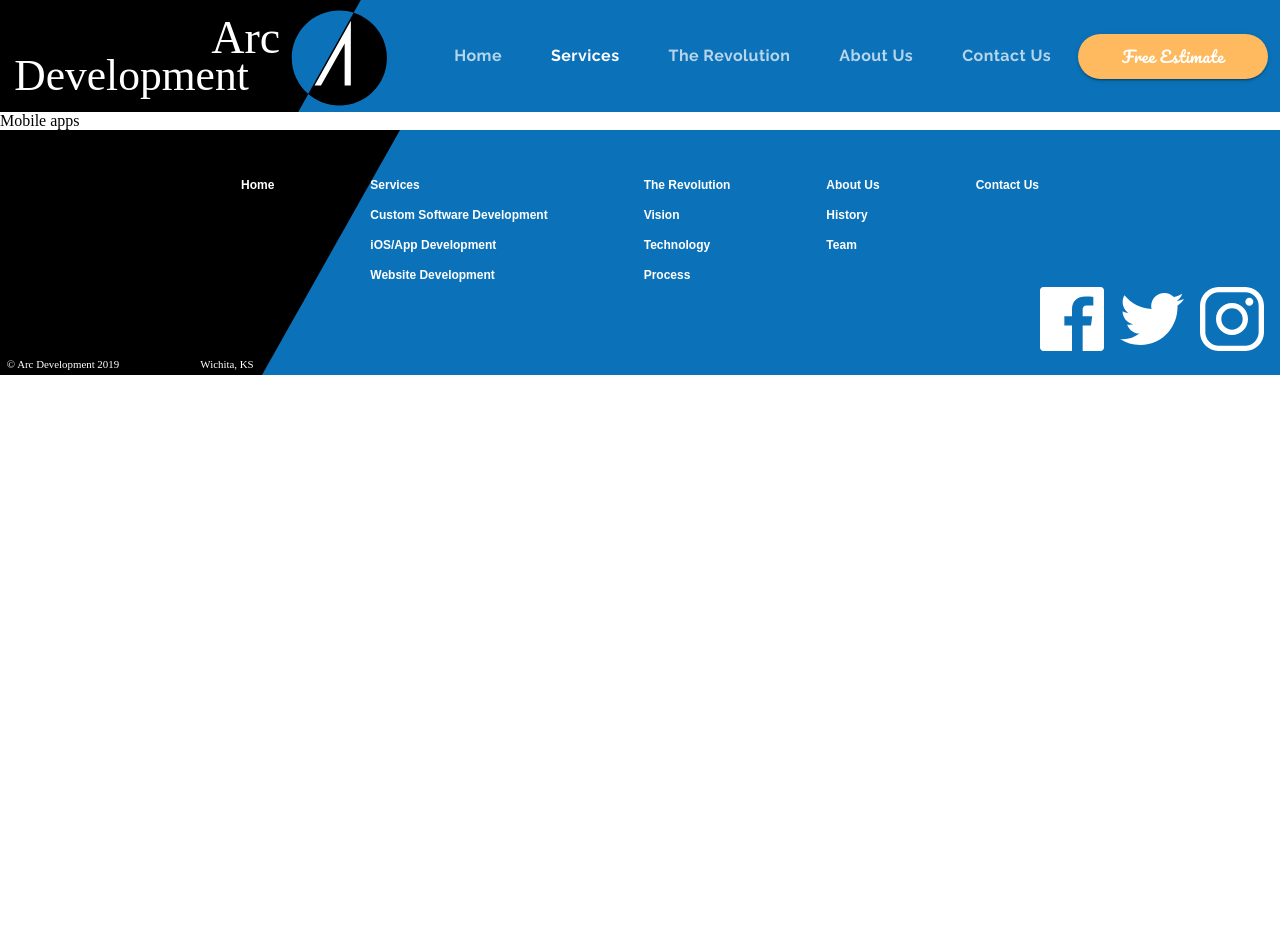
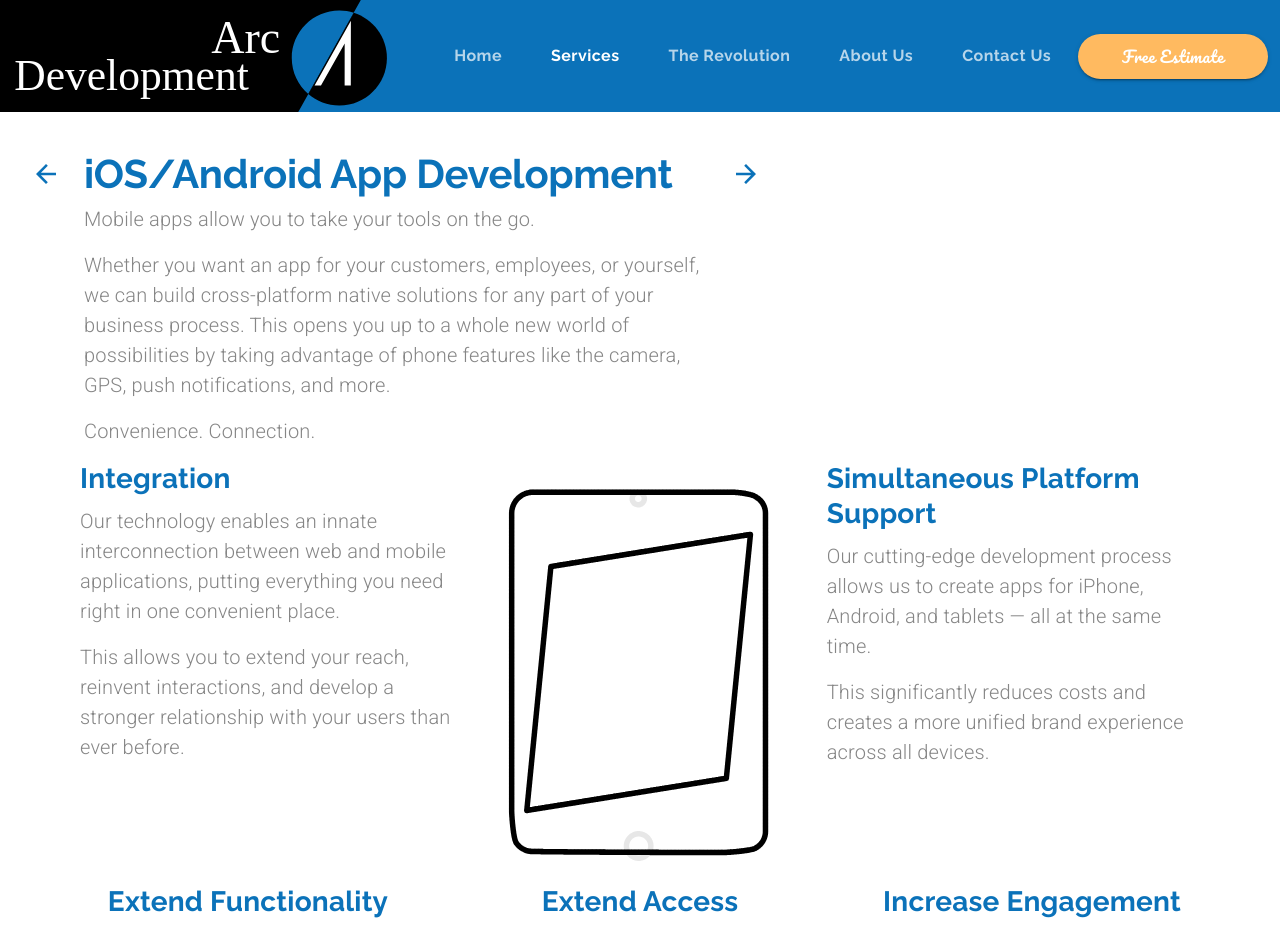
Before and after one commit to oscaramos/arc-development, a React (Create React App) app: page /mobileapps in a window 1280 px wide. Shown: the top 927 px of the page. Before the commit the page ends 800 px from the top, so only its background shows below. Built offline with nearby package versions, Linux system fonts and the light colour scheme.

Commit message:
Add new component: MobileApps

```diff
--- a/src/App.js
+++ b/src/App.js
@@ -6,6 +6,7 @@ import Footer from './components/Footer'
 import LandingPage from './components/LandingPage'
 import Services from './components/Services'
 import CustomSoftware from './components/CustomSoftware'
+import MobileApps from './components/MobileApps'
 
 function App() {
   return (
@@ -16,7 +17,8 @@ function App() {
           <Route exact path='/' component={LandingPage} />
           <Route path='/services' component={Services} />
           <Route path='/customsoftware' component={CustomSoftware} />
-          <Route path='/mobileapps' component={() => <div>Mobile apps</div>} />
+          <Route path='/mobileapps' component={MobileApps} />
+          <Route path='/websites' component={() => <div>Websites</div>} />
           <Route path='/revolution' component={() => <div>Revolution</div>} />
           <Route path='/about' component={() => <div>About</div>} />
           <Route path='/contact' component={() => <div>Contact</div>} />
--- /dev/null
+++ b/src/components/MobileApps.js
@@ -0,0 +1,191 @@
+import React from 'react'
+import Lottie from 'react-lottie'
+import { Link } from 'react-router-dom'
+
+import Grid from '@material-ui/core/Grid'
+import Hidden from '@material-ui/core/Hidden'
+import IconButton from '@material-ui/core/IconButton'
+import { makeStyles, useTheme } from '@material-ui/core/styles'
+import { Typography, useMediaQuery } from '@material-ui/core'
+
+import integrationAnimation from '../animations/integrationAnimation/data'
+
+import backArrow from '../assets/backArrow.svg'
+import forwardArrow from '../assets/forwardArrow.svg'
+import swiss from '../assets/swissKnife.svg'
+import access from '../assets/extendAccess.svg'
+import engagement from '../assets/increaseEngagement.svg'
+
+
+const useStyles = makeStyles(theme => ({
+  mainContainer: {
+    padding: '2em 5em 10em 5em',
+    [theme.breakpoints.down('sm')]: {
+      padding: '1em 2em 10em 2em',
+    },
+    [theme.breakpoints.down('xs')]: {
+      padding: '0em 2em 10em 2em',
+    },
+  },
+  heading: {
+    maxWidth: '40em',
+  },
+  arrowContainer: {
+    marginTop: '0.5em',
+  },
+}))
+
+function MobileApps() {
+  const classes = useStyles()
+
+  const mobileOptions = {
+    loop: true,
+    autoplay: true,
+    animationData: integrationAnimation,
+    rendererSettings: {
+      preverseAspectRadio: 'xMidYMid slice',
+    },
+  }
+
+  const theme = useTheme()
+  const matchesMD = useMediaQuery(theme.breakpoints.down('md'))
+  const matchesSM = useMediaQuery(theme.breakpoints.down('sm'))
+
+  return (
+    <Grid container direction='column' className={classes.mainContainer}>
+      {/*----- iOS/Android App Development -----*/}
+      <Grid
+        item container
+        direction={matchesSM ? 'column' : 'row'}
+        alignItems={matchesSM ? 'center' : undefined}
+      >
+        <Grid item className={classes.arrowContainer} style={{ marginRight: '1rem', marginLeft: '-3.5rem' }}>
+          <Hidden mdDown>
+            <IconButton style={{ backgroundColor: 'transparent' }} component={Link} to='/services'>
+              <img src={backArrow} alt='Back to Services Page' />
+            </IconButton>
+          </Hidden>
+        </Grid>
+        <Grid item container direction='column' className={classes.heading}
+              style={{ textAlign: matchesMD ? 'center' : undefined }}>
+          <Grid item>
+            <Typography variant='h2'>
+              iOS/Android App Development
+            </Typography>
+          </Grid>
+          <Grid item>
+            <Typography variant='body1' paragraph>
+              Mobile apps allow you to take your tools on the go.
+            </Typography>
+          </Grid>
+          <Grid item>
+            <Typography variant='body1' paragraph>
+              Whether you want an app for your customers, employees, or yourself,
+              we can build cross-platform native solutions for any part of your business
+              process. This opens you up to a whole new world of possibilities by taking
+              advantage of phone features like the camera, GPS, push notifications, and more.
+            </Typography>
+          </Grid>
+          <Grid item>
+            <Typography variant='body1' paragraph>
+              Convenience. Connection.
+            </Typography>
+          </Grid>
+        </Grid>
+        <Grid item className={classes.arrowContainer}>
+          <Hidden mdDown>
+            <IconButton style={{ backgroundColor: 'transparent' }} component={Link} to='/websites'>
+              <img src={forwardArrow} alt='Forward to Websites Development' />
+            </IconButton>
+          </Hidden>
+        </Grid>
+      </Grid>
+
+      {/*----- Integration and Simultaneous Platform Support -----*/}
+      <Grid item container direction='row'>
+        <Grid item container md direction='column'>
+          <Grid item>
+            <Typography variant='h4' gutterBottom>
+              Integration
+            </Typography>
+          </Grid>
+          <Grid item>
+            <Typography variant='body1' paragraph>
+              Our technology enables an innate interconnection
+              between web and mobile applications, putting everything
+              you need right in one convenient place.
+            </Typography>
+          </Grid>
+          <Grid item>
+            <Typography variant='body1' paragraph>
+              This allows you to extend your reach, reinvent interactions,
+              and develop a stronger relationship with your users than ever before.
+            </Typography>
+          </Grid>
+        </Grid>
+
+        <Grid item md>
+          <Lottie options={mobileOptions} style={{ maxWidth: '20em' }} />
+        </Grid>
+
+        <Grid item container md direction='column'>
+          <Grid item>
+            <Typography variant='h4' gutterBottom>
+              Simultaneous Platform Support
+            </Typography>
+          </Grid>
+          <Grid item>
+            <Typography variant='body1' paragraph>
+              Our cutting-edge development process allows us to create apps for
+              iPhone, Android, and tablets — all at the same time.
+            </Typography>
+          </Grid>
+          <Grid item>
+            <Typography variant='body1' paragraph>
+              This significantly reduces costs and creates a more
+              unified brand experience across all devices.
+            </Typography>
+          </Grid>
+        </Grid>
+      </Grid>
+
+      {/*----- Extend Functionality, Access and Increase Engagement -----*/}
+      <Grid item container direction='row'>
+        <Grid item container md direction='column' alignItems='center'>
+          <Grid item>
+            <Typography variant='h4' gutterBottom>
+              Extend Functionality
+            </Typography>
+          </Grid>
+          <Grid item>
+            <img src={swiss} alt='swiss knife' style={{ maxWidth: '28em' }}/>
+          </Grid>
+        </Grid>
+
+        <Grid item container md direction='column' alignItems='center'>
+          <Grid item>
+            <Typography variant='h4' gutterBottom>
+              Extend Access
+            </Typography>
+          </Grid>
+          <Grid item>
+            <img src={access} alt='extend access' style={{ maxWidth: '28em' }} />
+          </Grid>
+        </Grid>
+
+        <Grid item container md direction='column' alignItems='center'>
+          <Grid item>
+            <Typography variant='h4' gutterBottom>
+              Increase Engagement
+            </Typography>
+          </Grid>
+          <Grid item>
+            <img src={engagement} alt='increase engagement' style={{ maxWidth: '28em' }}/>
+          </Grid>
+        </Grid>
+      </Grid>
+    </Grid>
+  )
+}
+
+export default MobileApps
```
